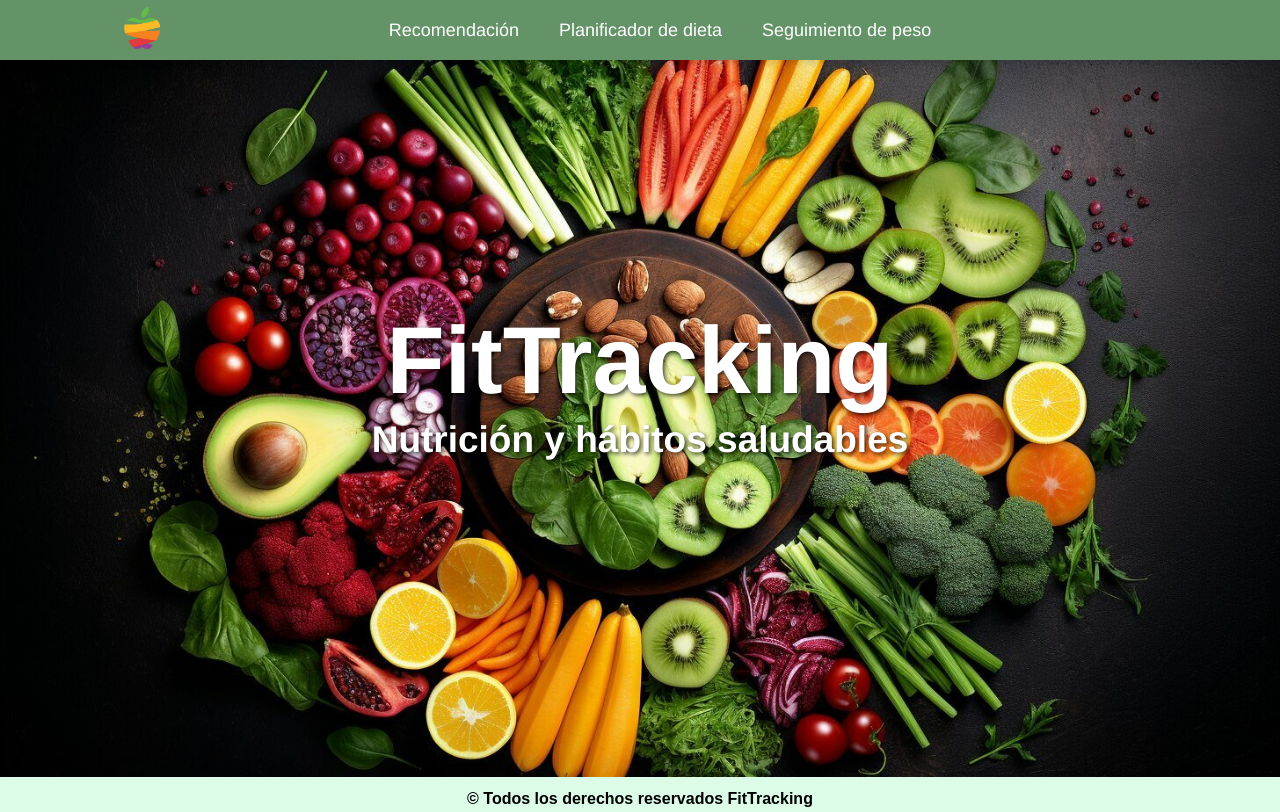
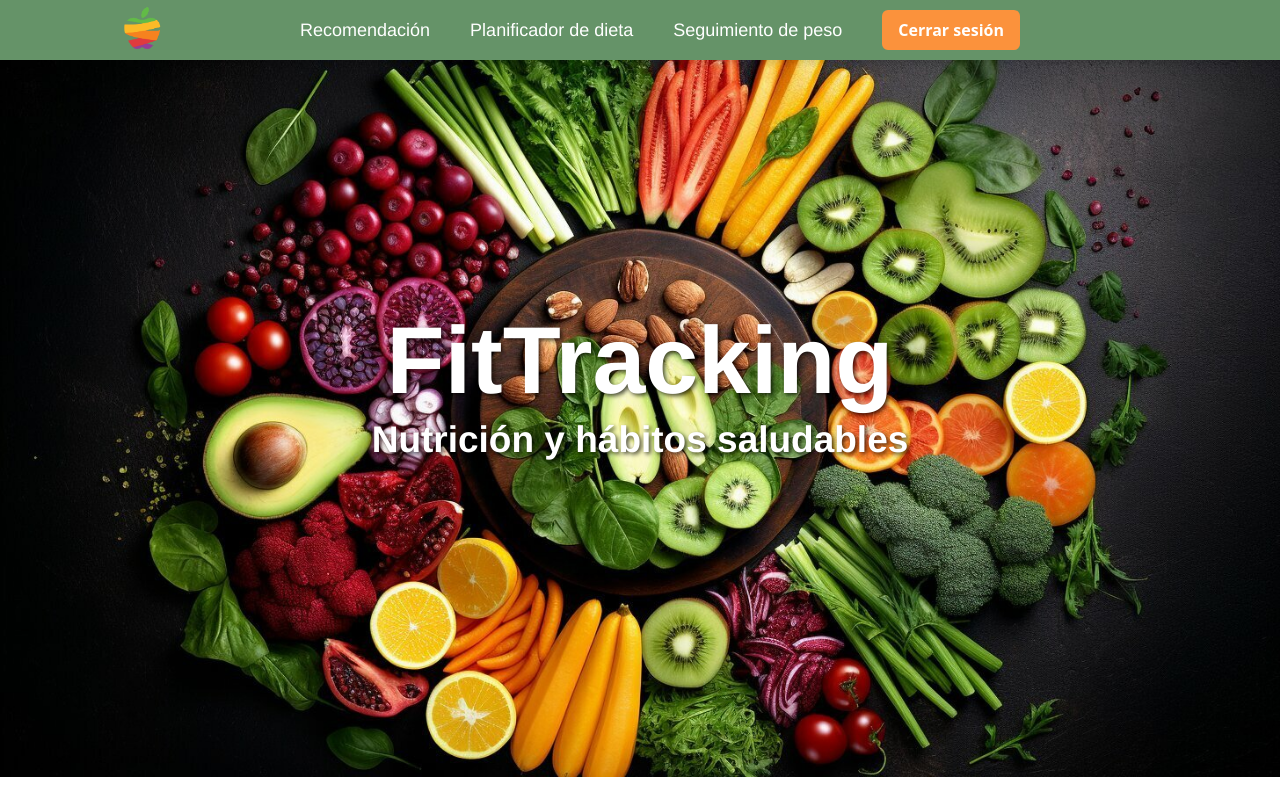
Before and after one commit to jancossio/Proyecto_Final_Bootcamp, a React (Vite) app in the folder Frontend_2/frontend_Fitracking/: page /UserHome in a window 1280 px wide. Built offline with nearby package versions, Linux system fonts and the light colour scheme; sample sign-in values are in the browser's storage.

Commit message:
botón cerrar sesión

```diff
--- a/Frontend_2/frontend_Fitracking/src/pages/UserHome.tsx
+++ b/Frontend_2/frontend_Fitracking/src/pages/UserHome.tsx
@@ -1,7 +1,7 @@
-import { useEffect } from 'react'; // Only import what you use
-import { useNavigate } from 'react-router-dom';
-import { useAuth } from '../hooks/useAuth';
-import '../styles/Home.css';
+import { useEffect } from "react"; // Only import what you use
+import { useNavigate } from "react-router-dom";
+import { useAuth } from "../hooks/useAuth";
+import "../styles/Home.css";
 
 const UserHome: React.FC = () => {
   const { user, isLoading } = useAuth(); // Access user and loading state
@@ -52,6 +52,12 @@ const UserHome: React.FC = () => {
               Seguimiento de peso
             </a>
           </li>
+          <button
+            className="flex items-center space-x-2 bg-orange-400 hover:bg-orange-600	 text-white px-4 py-2 rounded-md transition-colors font-sans font-semibold"
+            onClick={() => (window.location.href = "/")}
+          >
+            <span>Cerrar sesión</span>
+          </button>
         </ul>
       </nav>
       <img
@@ -61,7 +67,6 @@ const UserHome: React.FC = () => {
       />
       <div className="textoportada">FitTracking</div>
       <div className="esloganportada">Nutrición y hábitos saludables</div>
-      <footer>© Todos los derechos reservados FitTracking</footer>
     </main>
   );
 };
--- a/Frontend_2/frontend_Fitracking/src/styles/Home.css
+++ b/Frontend_2/frontend_Fitracking/src/styles/Home.css
@@ -199,7 +199,7 @@ p {
 
   width: 100%;
 
-  height: auto;
+  height: 100%;
 
 }
 
```
